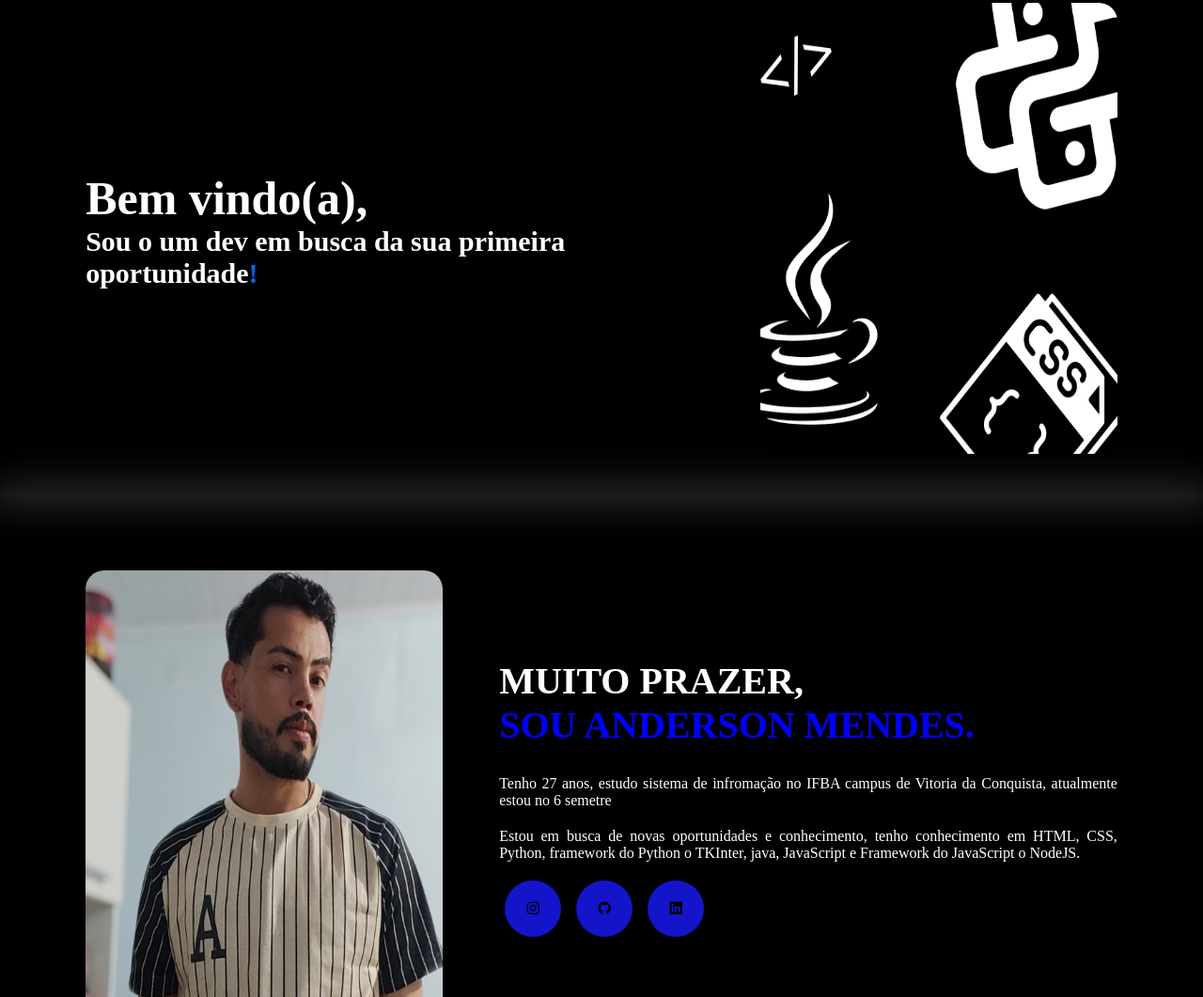
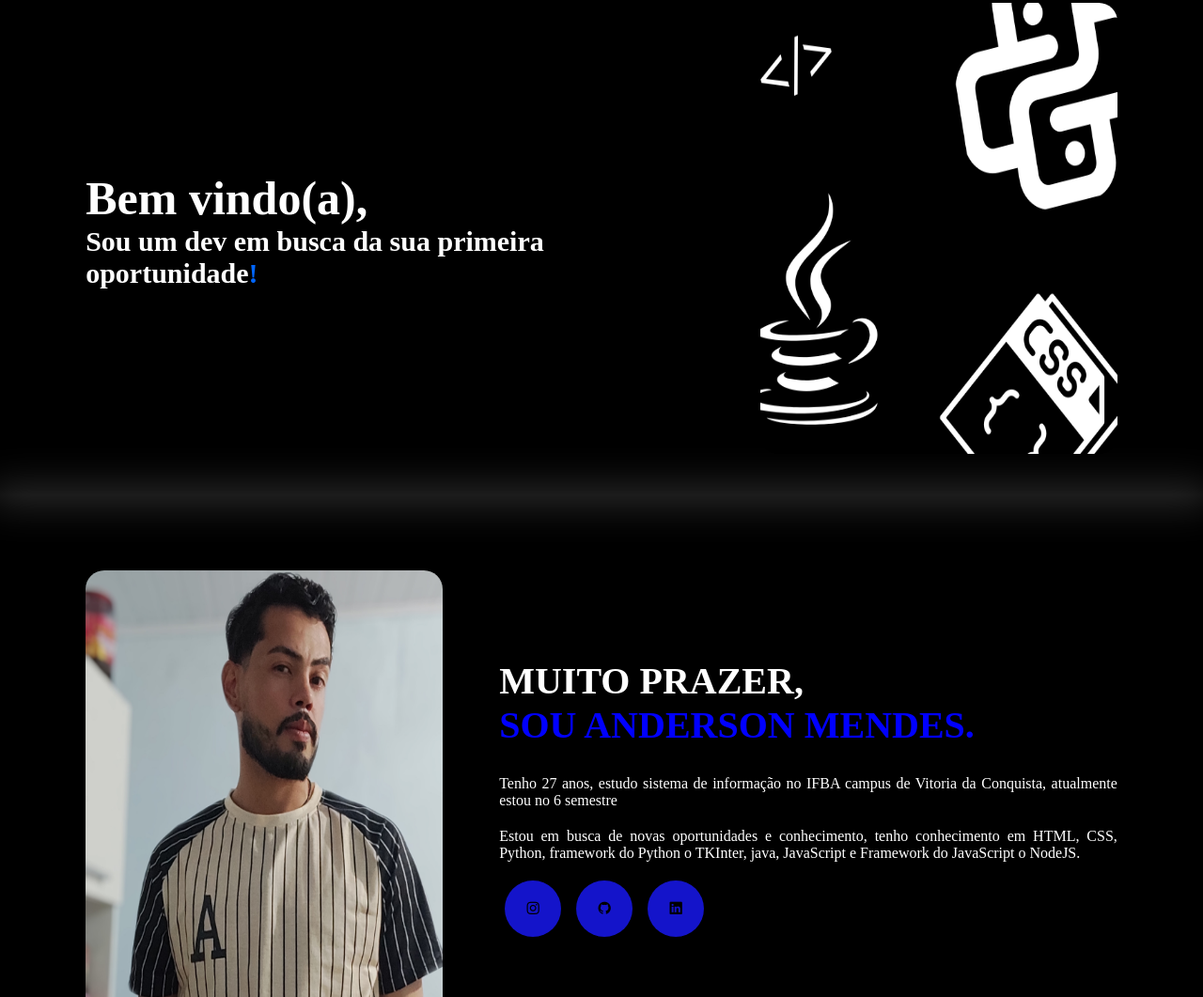
Before and after one commit to andems/portifolio, a plain HTML site: page index.html in a window 1280 px wide. Shown: the part 135-1196 px from the top of the page at 94% size. Drawn offline with nearby package versions, Linux system fonts and the light colour scheme.

Commit message:
Update index.html

```diff
--- a/index.html
+++ b/index.html
@@ -25,7 +25,7 @@
             <div class="interface">
                 <div class="flex">
                     <div class="txt-topo-site">
-                        <h1>Bem vindo(a), <p>Sou o um dev em busca da sua primeira oportunidade<span>!</span></p></h1>
+                        <h1>Bem vindo(a), <p>Sou um dev em busca da sua primeira oportunidade<span>!</span></p></h1>
 
                     </div>
                     <div class="img-topo-site">
@@ -44,7 +44,7 @@
                     <div class="txt-sobre">
                         <h2>MUITO PRAZER, <span>SOU ANDERSON MENDES.</span>
                         </h2>
-                        <p>Tenho 27 anos, estudo sistema de infromação no IFBA campus de Vitoria da Conquista, atualmente estou no 6 semetre</P>
+                        <p>Tenho 27 anos, estudo sistema de informação no IFBA campus de Vitoria da Conquista, atualmente estou no 6 semestre</P>
                         <p>Estou em busca de novas oportunidades e conhecimento, tenho conhecimento em HTML, CSS, Python, framework do Python o TKInter, java, JavaScript e Framework do JavaScript o NodeJS.</P>
 
                         <div class="btn-social">
```
